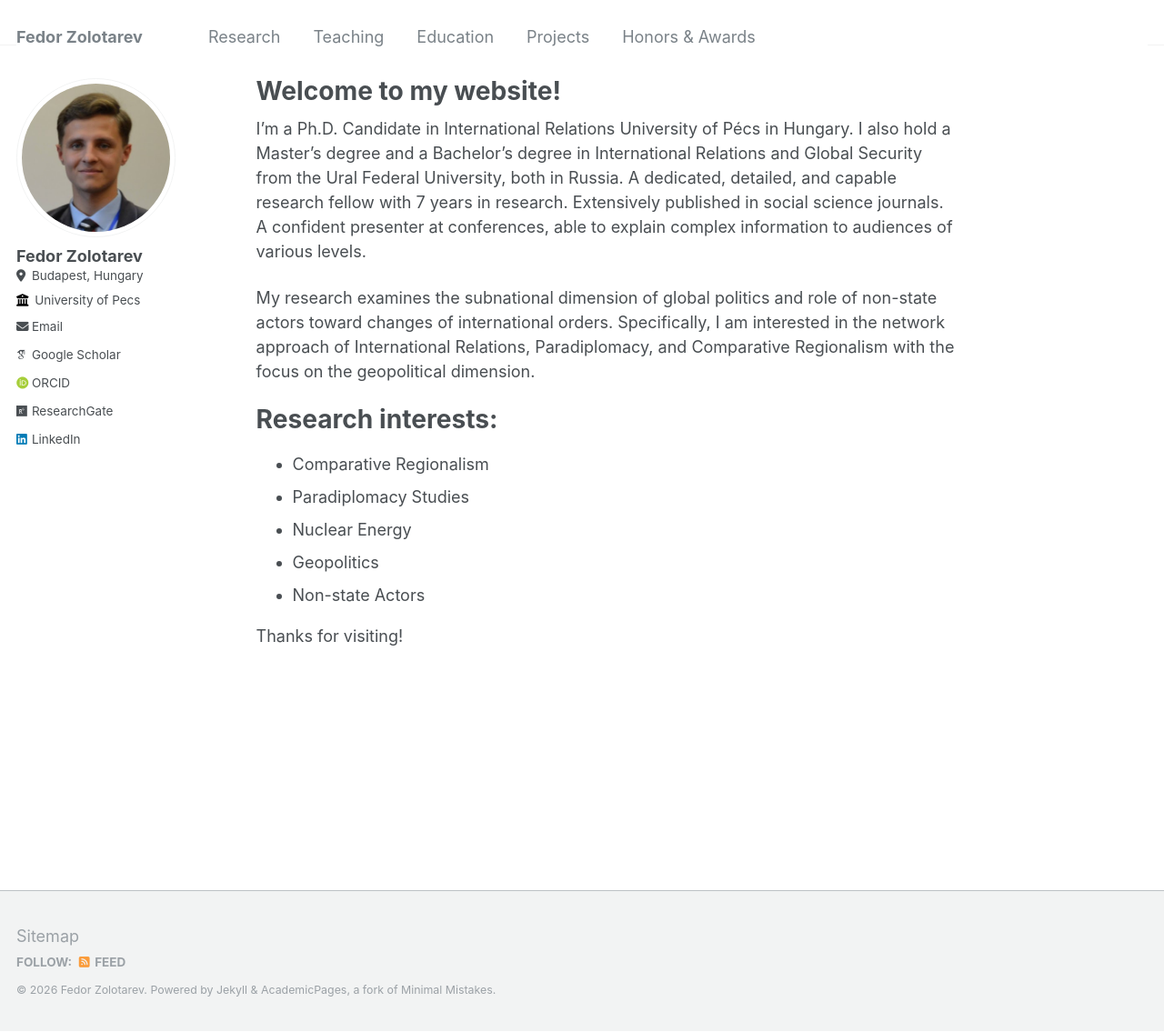
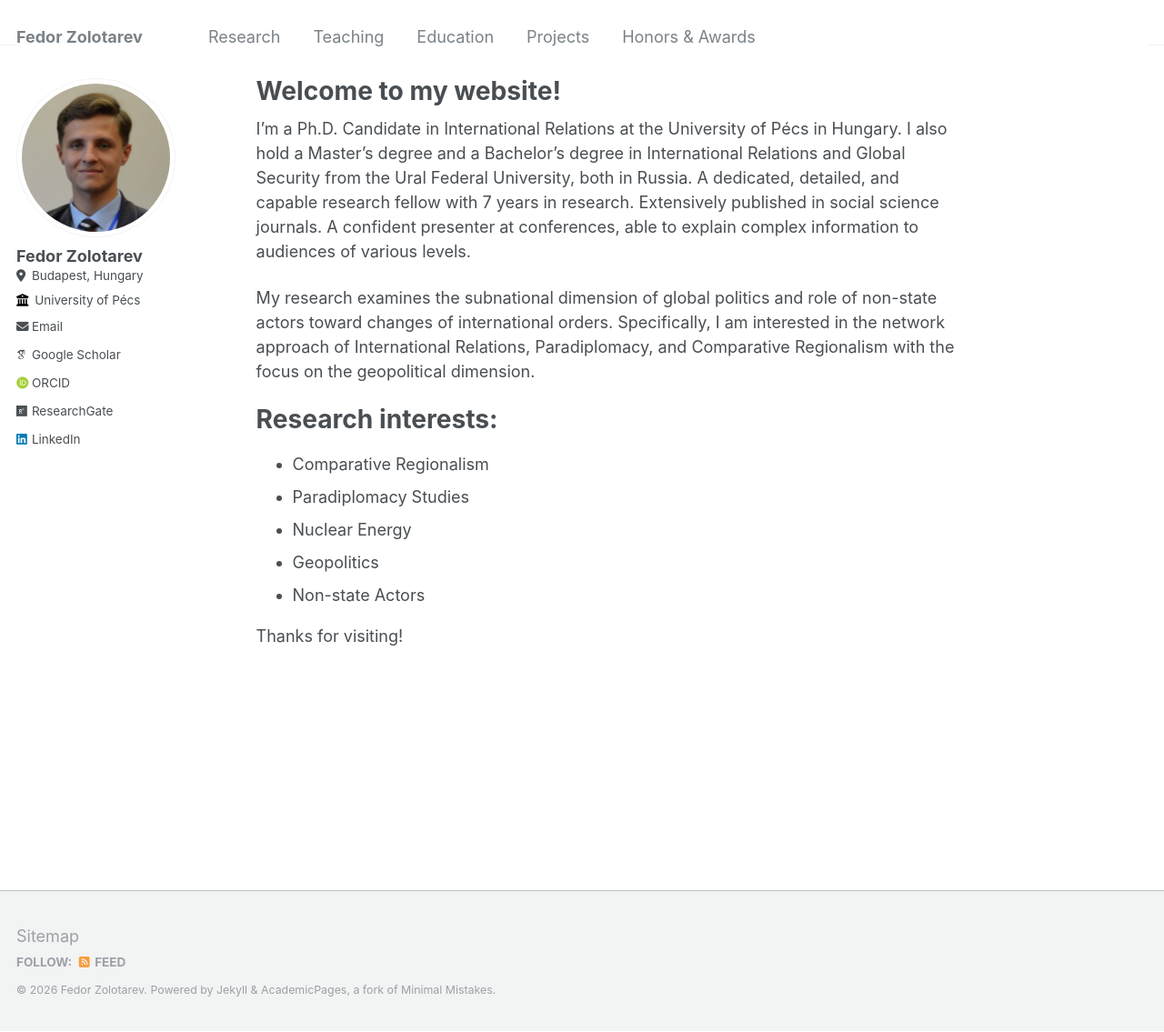
Before and after one commit to zolotarevfedor/bio, a Jekyll site: the page built from _pages/about.md, in a window 1280 px wide and 1135 px high. Shown: the whole window at 91% size. Built offline with Jekyll 4.4.1, drawn with Linux system fonts in a browser that asks for light colours; some web fonts are replaced.

Commit message:
Fix typos and use Pécs spelling consistently
Co-Authored-By: Claude Opus 5.5 <noreply@anthropic.com>

```diff
--- a/_config.yml
+++ b/_config.yml
@@ -26,7 +26,7 @@ author:
   pronouns         : # example: "she/her"
   bio              : # e.g. "PhD Candidate"
   location         : "Budapest, Hungary"
-  employer         : "University of Pecs"
+  employer         : "University of Pécs"
   uri              : # URL
   email            : "fedor.zolotarev.ekb@gmail.com"
 
--- a/_pages/about.md
+++ b/_pages/about.md
@@ -7,7 +7,7 @@ redirect_from:
   - /about.html
 ---
 
-I’m a Ph.D. Candidate in International Relations University of Pécs in Hungary. I also hold a Master’s degree and a Bachelor’s degree in International Relations and Global Security from the Ural Federal University, both in Russia. A dedicated, detailed, and capable research fellow with 7 years in research. Extensively published in social science journals. A confident presenter at conferences, able to explain complex information to audiences of various levels.
+I’m a Ph.D. Candidate in International Relations at the University of Pécs in Hungary. I also hold a Master’s degree and a Bachelor’s degree in International Relations and Global Security from the Ural Federal University, both in Russia. A dedicated, detailed, and capable research fellow with 7 years in research. Extensively published in social science journals. A confident presenter at conferences, able to explain complex information to audiences of various levels.
 
 My research examines the subnational dimension of global politics and role of non-state actors toward changes of international orders. Specifically, I am interested in the network approach of International Relations, Paradiplomacy, and Comparative Regionalism with the focus on the geopolitical dimension.
 
```
Also changed, not shown: _pages/education.md (+1 -1 lines).
